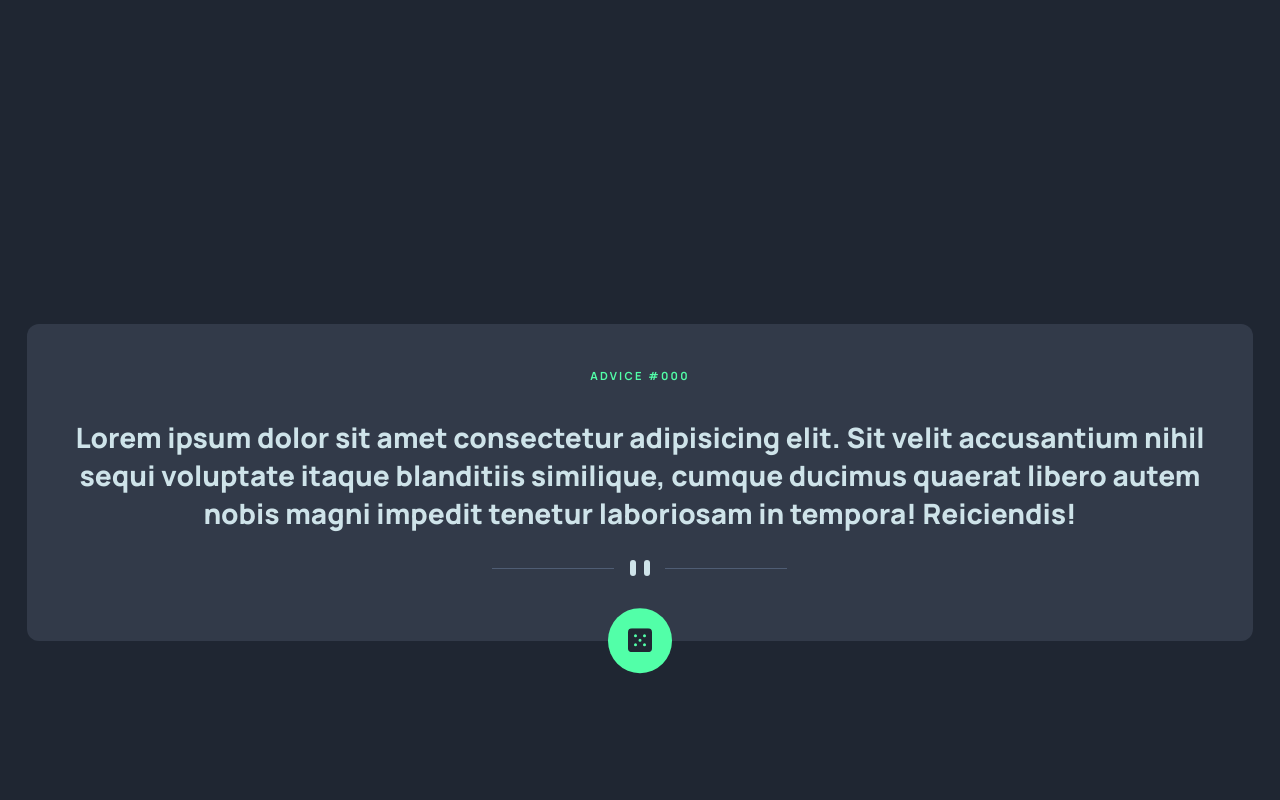
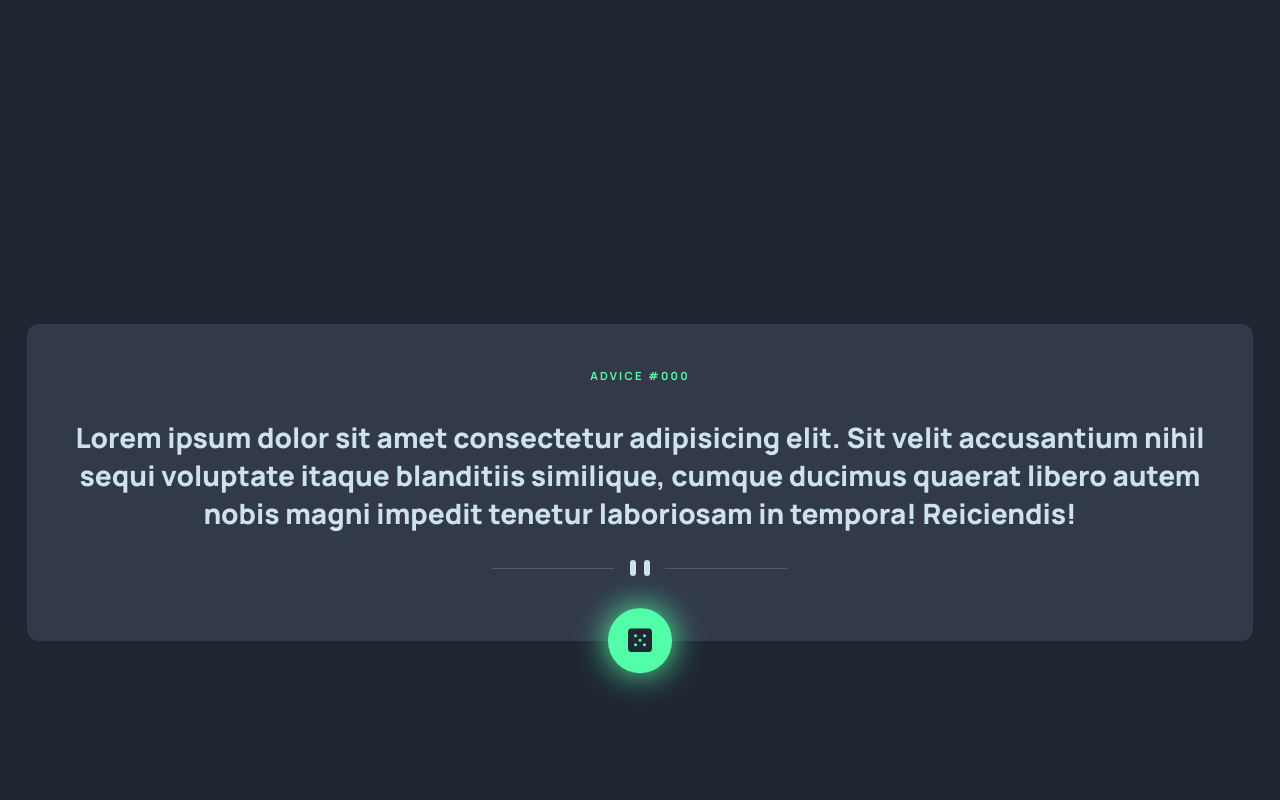
Before and after one commit to GabJen/advice-generator, a plain HTML site: page index.html in a window 1280 px wide. In both pictures the pointer is over the button 639 px from the left and 640 px from the top of the page. Shown: the top 800 px of the page. Drawn offline with Linux system fonts and the light colour scheme; no server answers.

Commit message:
Add cursor and hover styling to dice icon

```diff
--- a/style.css
+++ b/style.css
@@ -60,6 +60,11 @@ body {
     border: none;
     border-radius: 50%;
     transform: translateY(50%);
+    cursor: pointer;
+}
+
+#dice:hover {
+    box-shadow: 0 0 2.5em var(--neon-green);
 }
 
 .attribution {
```
